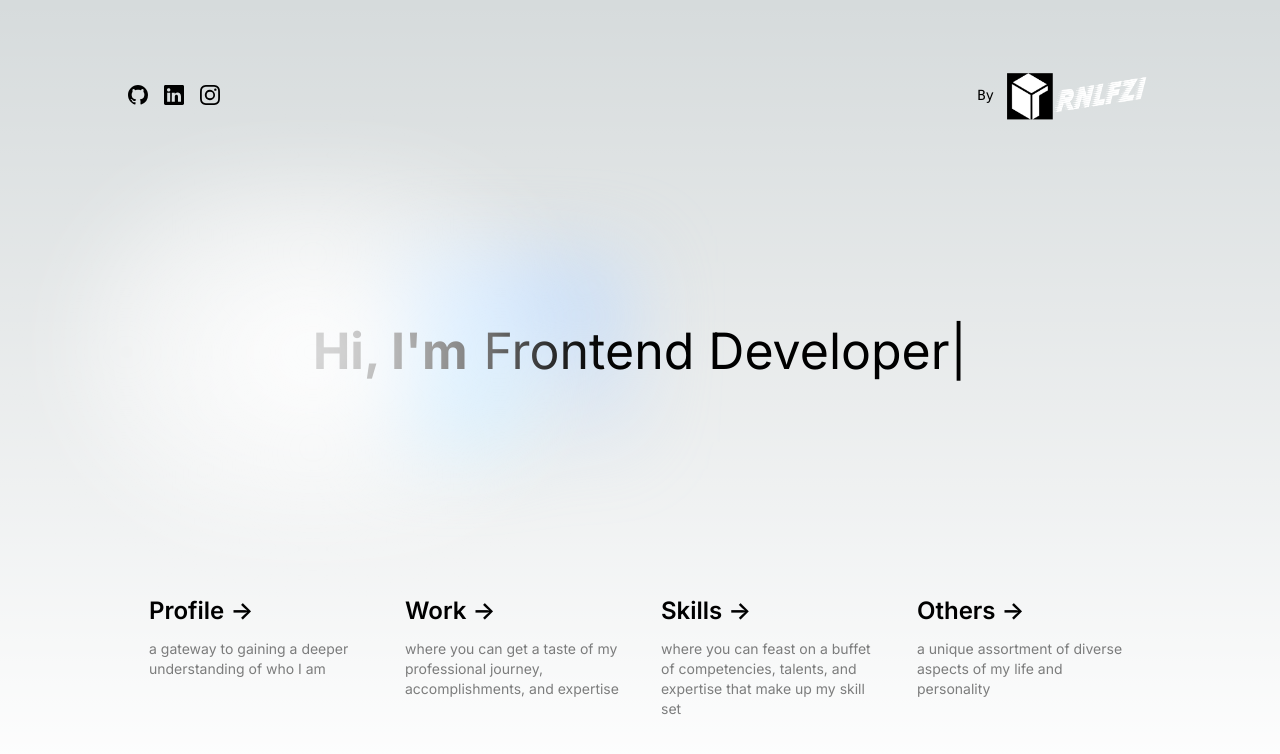
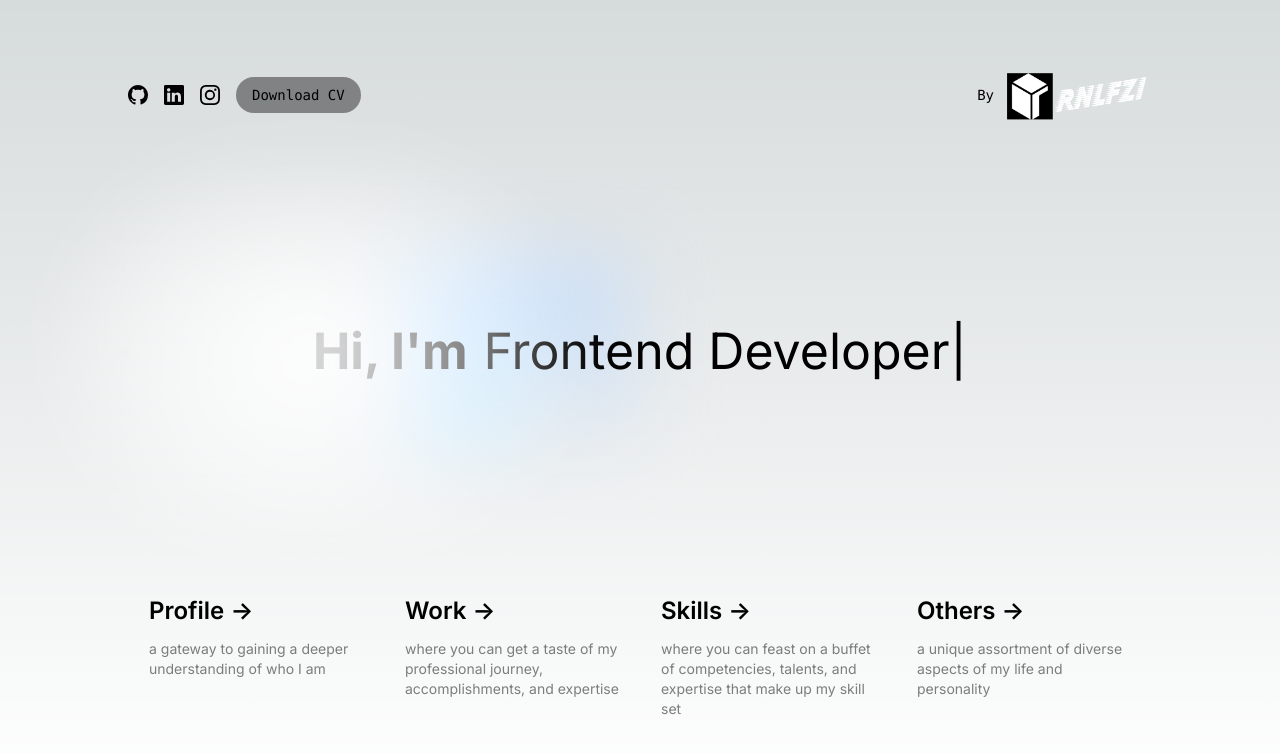
Before and after one commit to renalfa/mywebsite, a Next.js app: page / in a window 1280 px wide. Shown: the top 754 px of the page. Built offline with nearby package versions, Linux system fonts and the light colour scheme.

Commit message:
feat: add btn download

```diff
--- a/components/NavbarHome.jsx
+++ b/components/NavbarHome.jsx
@@ -1,5 +1,6 @@
 import Image from "next/image";
 import { useRouter } from "next/navigation";
+import {} from "file-saver";
 
 import IconItem from "./IconItem";
 
@@ -15,6 +16,11 @@ const NavbarHome = () => {
     },
     { icon: BsInstagram, link: "https://www.instagram.com/rnl________/" },
   ];
+  const handleDownload = () => {
+    const pdfUrl = "/file/Resume.pdf";
+    const pdfName = "CV_Reynald_Frontend.pdf";
+    saveAs(pdfUrl, pdfName);
+  };
 
   return (
     <div className="z-10 max-w-5xl w-full items-center justify-between font-mono text-sm lg:flex">
@@ -22,6 +28,12 @@ const NavbarHome = () => {
         {listIcon.map((item, index) => (
           <IconItem key={index} icon={item.icon} link={item.link} />
         ))}
+        <button
+          onClick={handleDownload}
+          className=" bg-neutral-800/50 py-2 px-4 rounded-full hover:bg-neutral-600/50 transition-all"
+        >
+          Download CV
+        </button>
       </div>
       <div className="fixed bottom-0 left-0 flex h-48 w-full items-end justify-center bg-gradient-to-t from-white via-white dark:from-black dark:via-black lg:static lg:h-auto lg:w-auto lg:bg-none">
         <div
--- a/package.json
+++ b/package.json
@@ -9,6 +9,7 @@
     "lint": "next lint"
   },
   "dependencies": {
+    "file-saver": "^2.0.5",
     "framer-motion": "^10.16.4",
     "lottie-react": "^2.4.0",
     "next": "13.5.6",
```
Also changed, not shown: 2 other files (tests, documents, lock files or other folders).
